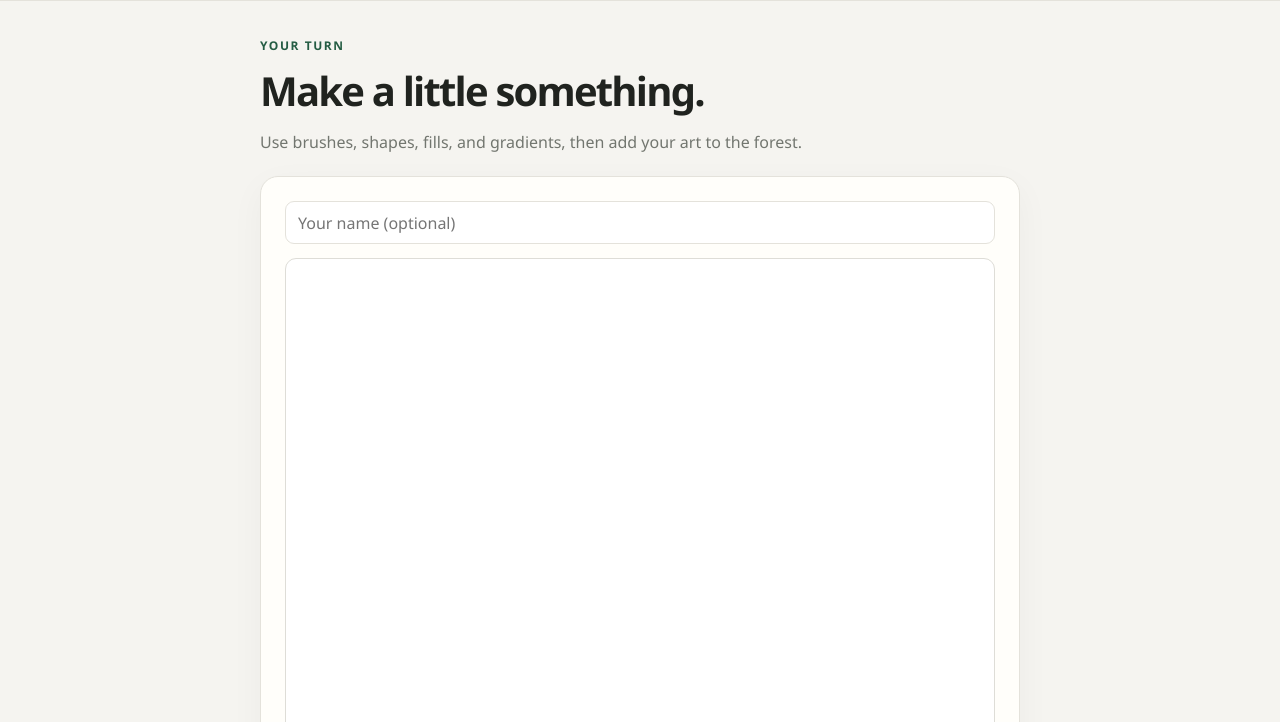
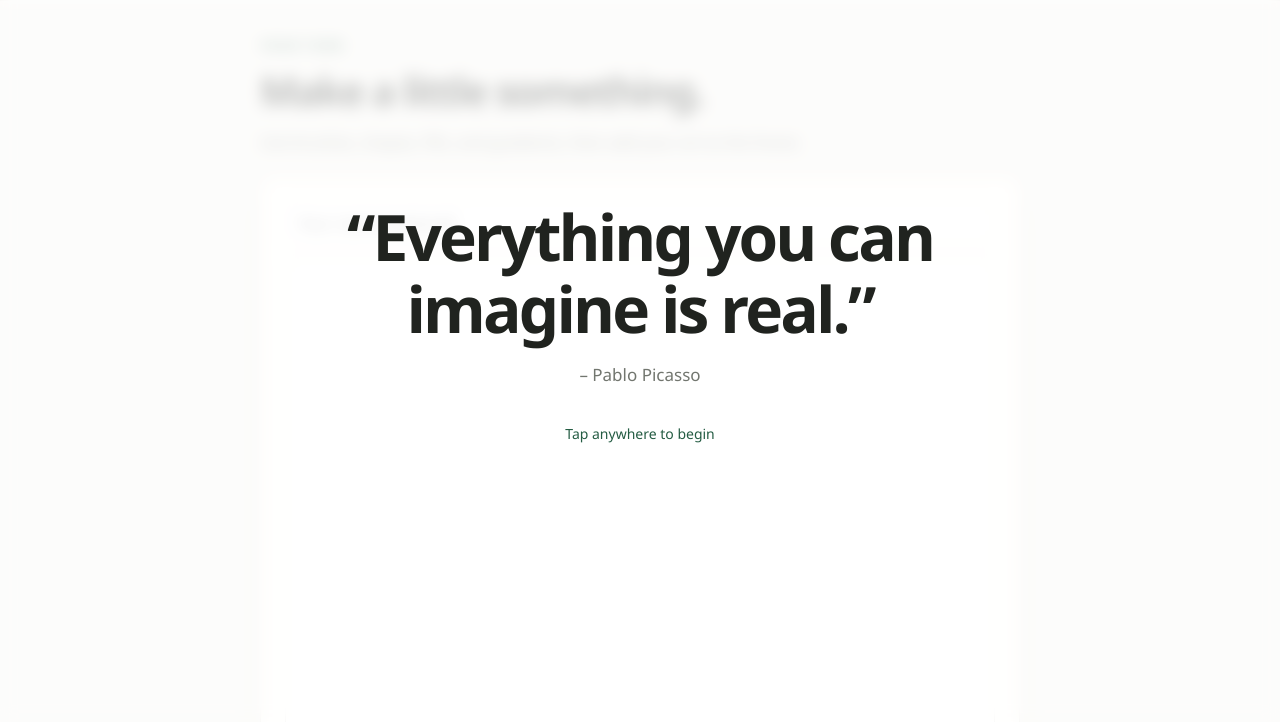
Before and after one commit to Miuna24/Final_Project, a website: page draw.html in a window 1280 px wide. Shown: the part 78-800 px from the top of the page. Drawn offline with Linux system fonts and the light colour scheme.

Commit message:
Add quote welcome overlay
Co-authored-by: Copilot <223556219+Copilot@users.noreply.github.com>

```diff
--- a/draw.html
+++ b/draw.html
@@ -72,6 +72,33 @@
     .tool-hint { min-height: 20px; margin: 3px 0 12px; color: var(--muted); font-size: 13px; }
     .notice { min-height: 20px; margin: 12px 0 0; color: var(--muted); font-size: 13px; text-align: center; }
     [hidden] { display: none !important; }
+    .welcome-overlay {
+      position: fixed;
+      inset: 0;
+      z-index: 10;
+      display: grid;
+      place-items: center;
+      width: 100%;
+      min-height: 100vh;
+      padding: 28px;
+      border: 0;
+      background: rgba(255, 255, 255, .72);
+      color: var(--ink);
+      text-align: center;
+      opacity: 1;
+      transition: opacity 700ms ease;
+      -webkit-backdrop-filter: blur(8px);
+      backdrop-filter: blur(8px);
+    }
+    .welcome-overlay:focus-visible { outline: 3px solid var(--green); outline-offset: -8px; }
+    .welcome-content { display: grid; max-width: 720px; justify-items: center; gap: 18px; }
+    .welcome-quote { font-size: clamp(32px, 8vw, 64px); font-weight: 650; letter-spacing: -.045em; line-height: 1.12; }
+    .welcome-attribution { color: var(--muted); font-size: 17px; }
+    .welcome-hint { margin-top: 20px; color: var(--green); font-size: 14px; }
+    .welcome-overlay.is-dismissed { pointer-events: none; opacity: 0; }
+    @media (prefers-reduced-motion: reduce) {
+      .welcome-overlay { transition: none; }
+    }
     @media (max-width: 560px) {
       .topbar { padding: 13px 16px; }
       .connection { font-size: 12px; }
@@ -83,6 +110,13 @@
   </style>
 </head>
 <body>
+  <button id="welcome-overlay" class="welcome-overlay" type="button">
+    <span class="welcome-content">
+      <span class="welcome-quote">“Everything you can imagine is real.”</span>
+      <span class="welcome-attribution">– Pablo Picasso</span>
+      <span class="welcome-hint">Tap anywhere to begin</span>
+    </span>
+  </button>
   <header class="topbar">
     <div class="brand"><span class="brand-mark" aria-hidden="true">✳</span> Little Big Gallery</div>
     <div class="top-actions">
@@ -162,6 +196,7 @@
       const size = document.getElementById("brush-size");
       const toolHint = document.getElementById("tool-hint");
       const notice = document.getElementById("draw-notice");
+      const welcomeOverlay = document.getElementById("welcome-overlay");
       let socket;
       let drawing = false;
       let startPoint = null;
@@ -492,6 +527,17 @@
       shapeStyle.addEventListener("change", updateToolControls);
       updateToolControls();
 
+      welcomeOverlay.addEventListener("click", function () {
+        welcomeOverlay.classList.add("is-dismissed");
+        if (window.matchMedia("(prefers-reduced-motion: reduce)").matches) {
+          welcomeOverlay.hidden = true;
+          return;
+        }
+        window.setTimeout(function () {
+          welcomeOverlay.hidden = true;
+        }, 700);
+      }, { once: true });
+
       document.getElementById("clear-button").addEventListener("click", function () {
         clearCanvas();
         notice.textContent = "";
```
